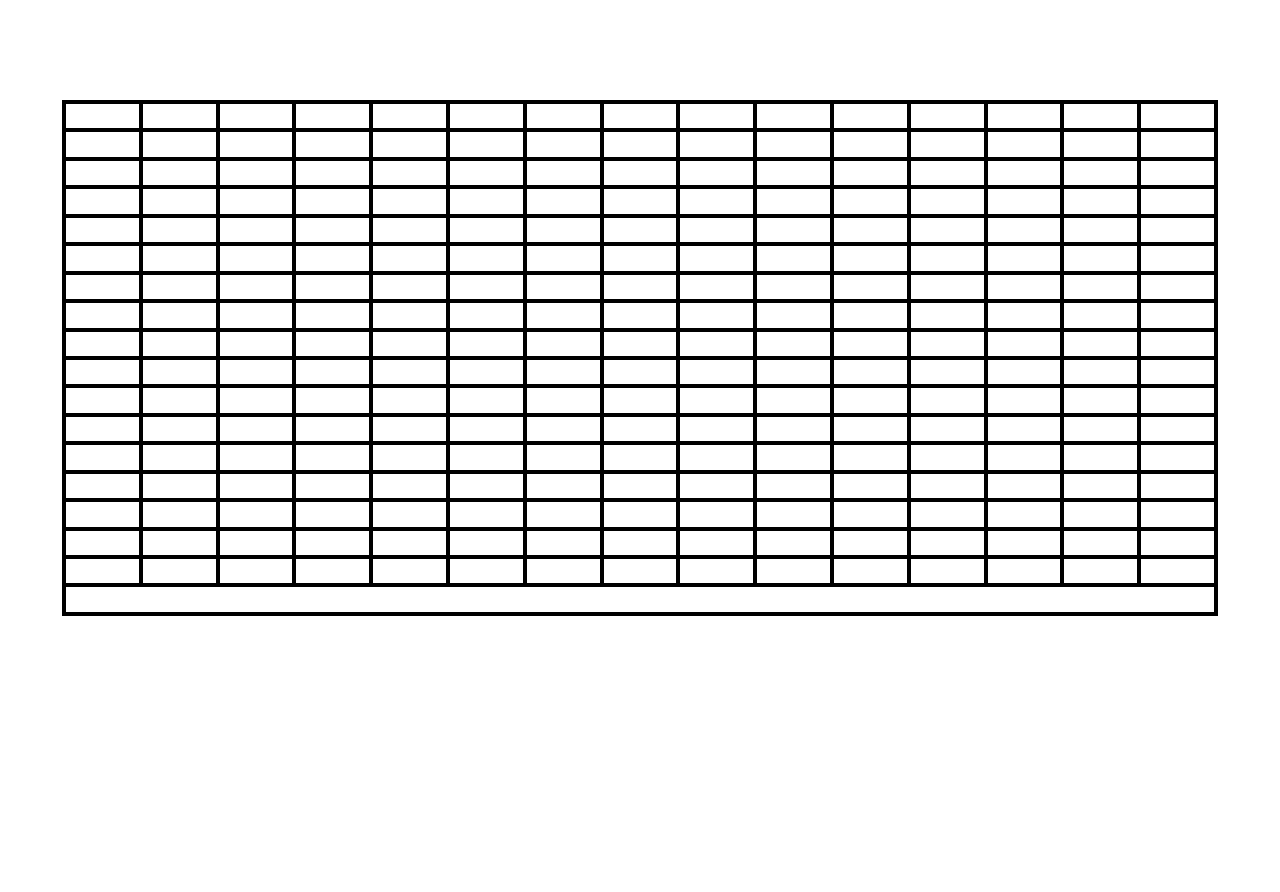
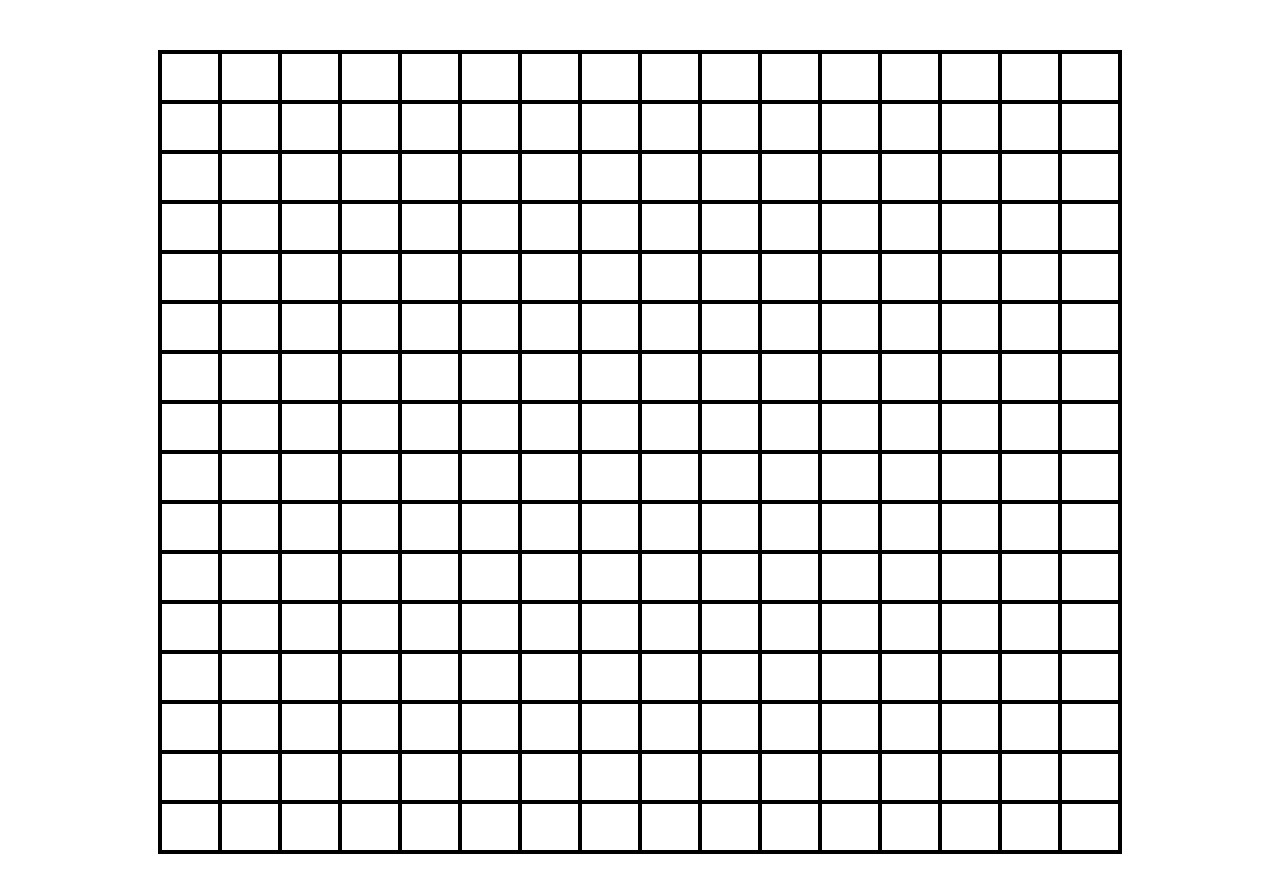
Before and after one commit to jameslafontaine/odin-etch-a-sketch, a plain HTML site: page index.html in a window 1280 px wide. Before the commit the page ends 800 px from the top, so only its background shows below. Drawn offline with Linux system fonts and the light colour scheme.

Commit message:
Improve square scaling and added hover effect
Fixed logic to scale squares correctly within a now fixed width and
height of 960x800px. Added a hover effect to squares which changes
their background colour when hovered over by adding the .hover class.

```diff
--- a/script.js
+++ b/script.js
@@ -1,4 +1,7 @@
 // Create 16x16 grid of divs
+
+const gridWidth = 960
+const gridHeight = 800
 
 let gridY = 16
 let gridX = 16
@@ -9,11 +12,19 @@ const grid = document.querySelector(".grid")
 
 for (let i = 0; i < gridY; i++) {
     for (let j = 0; j < gridX; j++) {
+        // create a square
         newSquare = document.createElement("div")
         newSquare.id = `square${j}-${i}`
         newSquare.classList.add("square")
-        newSquare.style.width = `${Math.floor(100 / gridX)}%`
-        newSquare.style.width = `${Math.floor(100 / gridY)}%`
+        newSquare.style.width = `${Math.floor(gridWidth / gridX)}px`
+        newSquare.style.height = `${Math.floor(gridHeight / gridY)}px`
+
+        newSquare.addEventListener("mouseenter", handleHover);
+
         grid.appendChild(newSquare)
     }
 }
+
+function handleHover() {
+    this.classList.add("hover")
+}
--- a/styles.css
+++ b/styles.css
@@ -2,12 +2,16 @@
     border: black 2px solid;
     display: flex;
     flex-wrap: wrap;
-    height: 40vw;
-    width: 90vw;
-    margin: 100px auto;
+    height: 800px;
+    width: 960px;
+    margin: 50px auto;
 }
 
 .square {
     border: black 2px solid;
-    flex: 1 1 auto;
+    box-sizing: border-box;
 }
+
+.hover {
+    background-color: red;
+}
```
